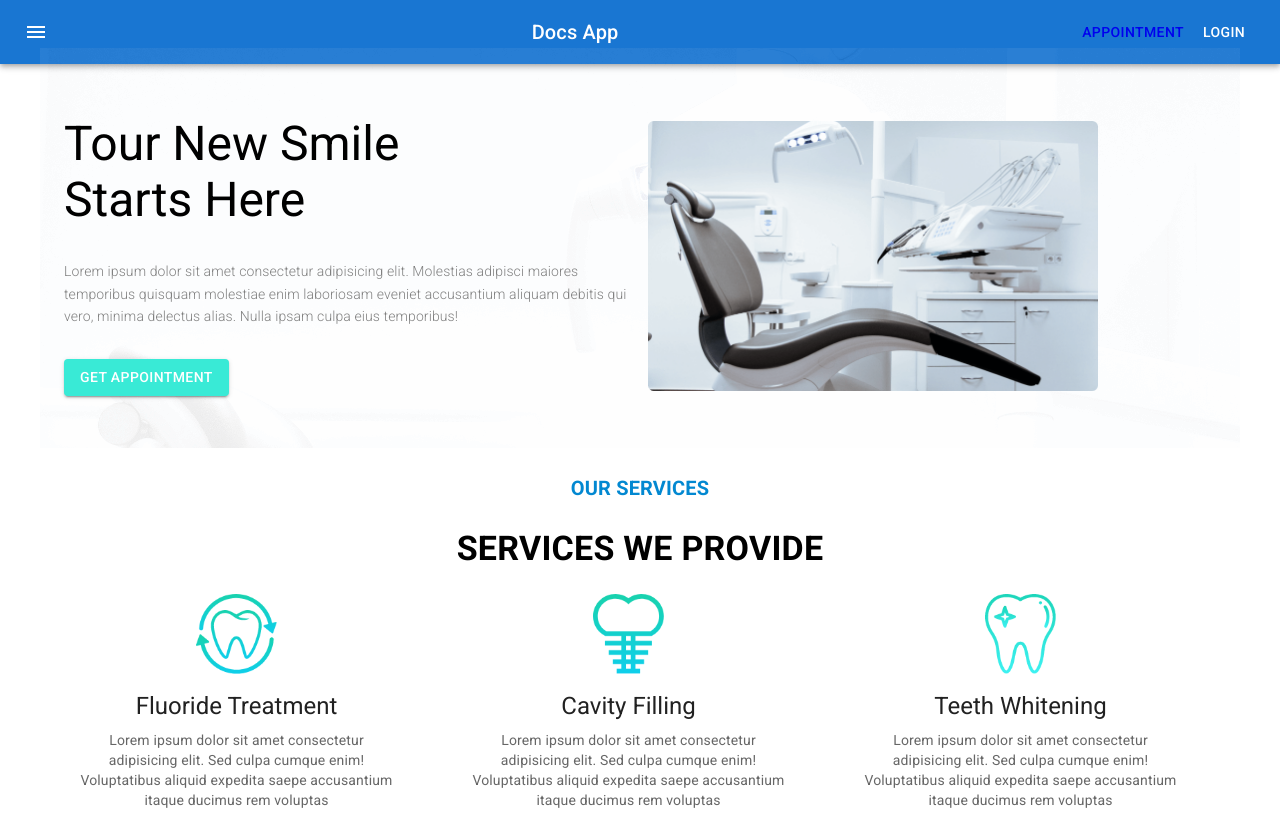
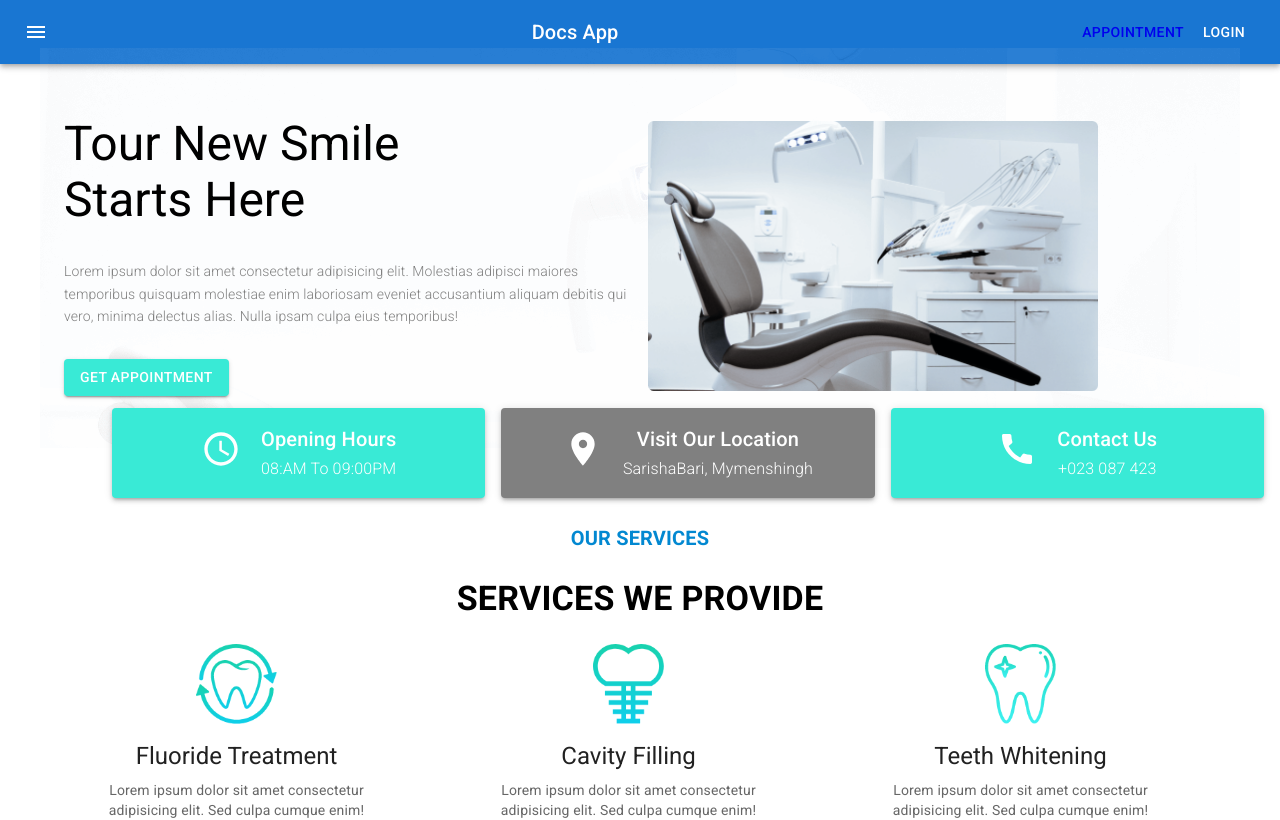
Before and after one commit to TakiKauser/docs-app, a React (Create React App) app: page / in a window 1280 px wide. Shown: the top 820 px of the page. Built offline with nearby package versions, Linux system fonts and the light colour scheme.

Commit message:
info-practice

```diff
--- a/src/components/Home/Home/Home.js
+++ b/src/components/Home/Home/Home.js
@@ -3,6 +3,7 @@ import MenuBar from '../../Shared/MenuBar/MenuBar';
 import AppointmentBanner from '../AppointmentBanner/AppointmentBanner';
 import Banner from '../Banner/Banner';
 import Care from '../Care/Care';
+import Info from '../Info/Info';
 import Services from '../Services/Services';
 
 const Home = () => {
@@ -10,6 +11,7 @@ const Home = () => {
         <div>
             <MenuBar />
             <Banner />
+            <Info />
             <Services />
             <Care />
             <AppointmentBanner />
--- /dev/null
+++ b/src/components/Home/Info/Info.js
@@ -0,0 +1,62 @@
+import { Container, Grid, Paper, Typography } from '@mui/material';
+import React from 'react';
+import AccessTimeIcon from '@mui/icons-material/AccessTime';
+import LocationOnIcon from '@mui/icons-material/LocationOn';
+import CallIcon from '@mui/icons-material/Call';
+import { Box } from '@mui/system';
+
+const Info = () => {
+    return (
+        <Container sx={{mt: -7}}>
+            <Grid container spacing={2} sx={{flexGrow: 1, mx: 4}}>
+                <Grid item xs={4} sx={{ display: 'flex', justifyContent: 'space-around'}}>
+                    <Paper elevation={3} sx={{width: '100%', backgroundColor: '#39EAD6', color: 'white', padding: '15px', display: 'flex', justifyContent: 'center', alignItems: 'center' }}>
+                        <Typography variant="h6">
+                            <AccessTimeIcon sx={{ fontSize: 40 }} />
+                        </Typography>
+                        <Box sx={{ marginLeft: '20px' }}>
+                            <Typography variant="h6">
+                                Opening Hours
+                            </Typography>
+                            <Typography variant="subtitle1" color="white" sx={{ fontWeight: 'light' }}>
+                                08:AM To 09:00PM
+                            </Typography>
+                        </Box>
+                    </Paper>
+                </Grid>
+                <Grid item xs={4} sx={{ display: 'flex'}}>
+                    <Paper elevation={3} sx={{width: '100%', backgroundColor: 'gray', color: 'white', padding: '15px', display: 'flex', justifyContent: 'center', alignItems: 'center' }}>
+                        <Typography variant="h6">
+                            <LocationOnIcon sx={{ fontSize: 40 }} />
+                        </Typography>
+                        <Box sx={{ marginLeft: '20px' }}>
+                            <Typography variant="h6">
+                                Visit Our Location
+                            </Typography>
+                            <Typography variant="subtitle1" color="white" sx={{ fontWeight: 'light' }}>
+                                SarishaBari, Mymenshingh
+                            </Typography>
+                        </Box>
+                    </Paper>
+                </Grid>
+                <Grid item xs={4} sx={{ display: 'flex'}}>
+                    <Paper elevation={3} sx={{width: '100%', backgroundColor: '#39EAD6', color: 'white', padding: '15px', display: 'flex', justifyContent: 'center', alignItems: 'center' }}>
+                        <Typography variant="h6">
+                            <CallIcon sx={{ fontSize: 40 }} />
+                        </Typography>
+                        <Box sx={{ marginLeft: '20px' }}>
+                            <Typography variant="h6">
+                                Contact Us
+                            </Typography>
+                            <Typography variant="subtitle1" color="white" sx={{ fontWeight: 'light' }}>
+                                +023 087 423
+                            </Typography>
+                        </Box>
+                    </Paper>
+                </Grid>
+            </Grid >
+        </Container>
+    );
+};
+
+export default Info;
```
